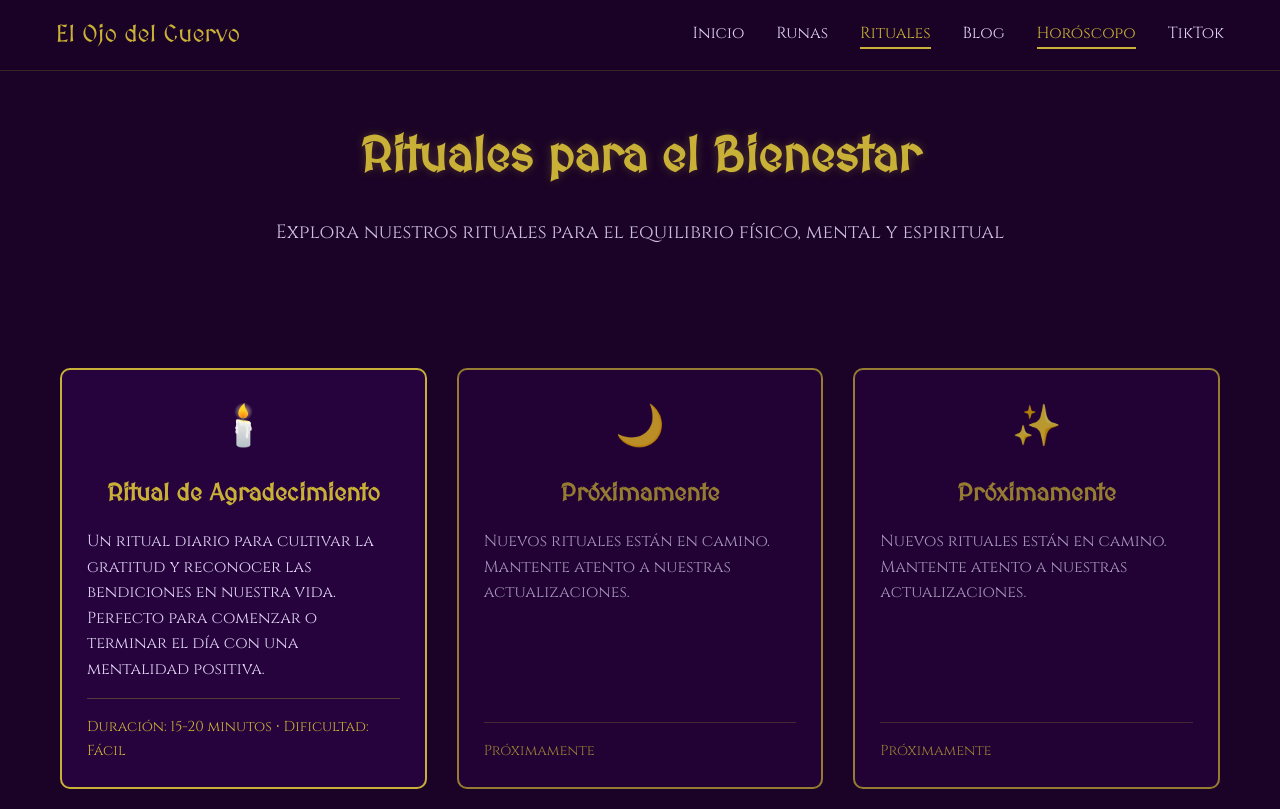
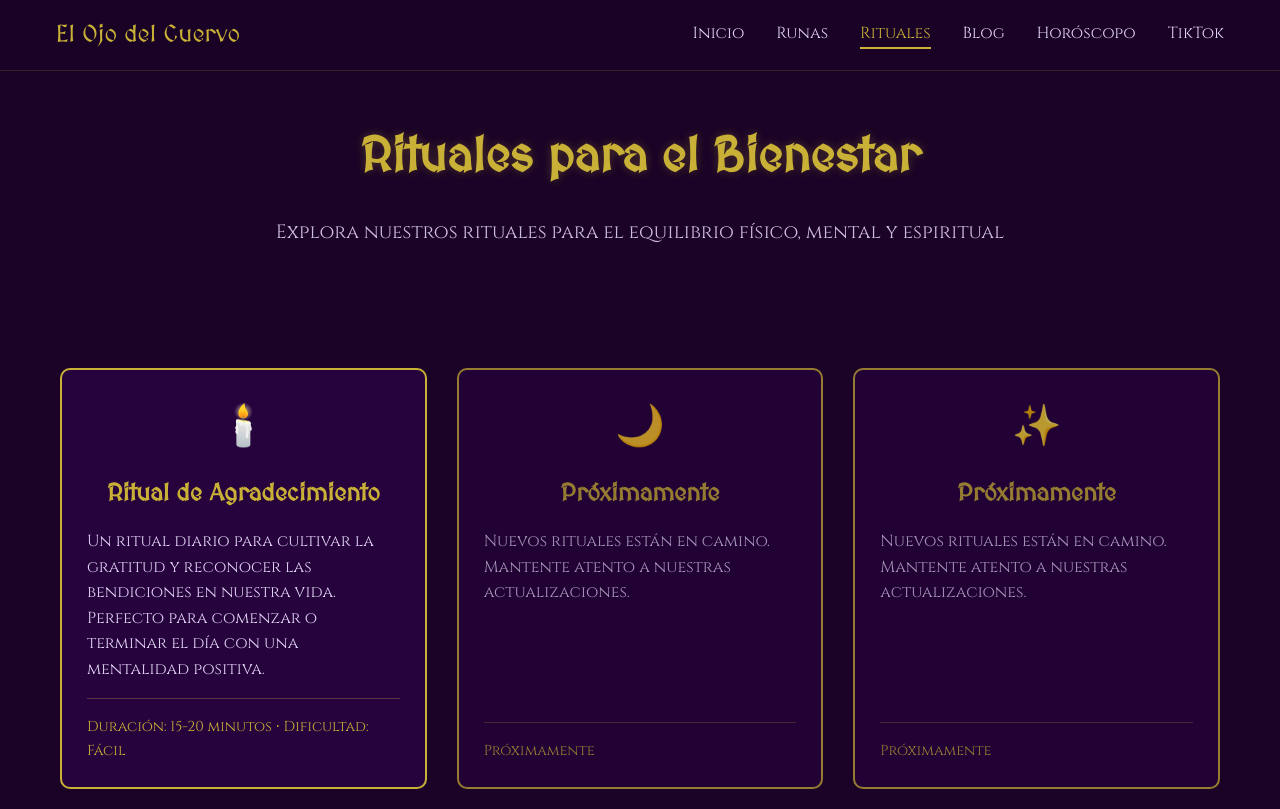
Before and after one commit to MikiMauZ/elojodelcuervo, a website: page rituales.html in a window 1280 px wide. Drawn offline with Linux system fonts and the light colour scheme.

Commit message:
Update rituales.html

```diff
--- a/rituales.html
+++ b/rituales.html
@@ -93,7 +93,7 @@
                 <a href="runas.html">Runas</a>
                 <a href="rituales.html" class="active">Rituales</a>
                 <a href="blog.html">Blog</a>
-                <a href="horoscopo.html" class="active">Horóscopo</a>
+                <a href="horoscopo.html">Horóscopo</a>
                 <a href="tiktok.html">TikTok</a>
             </nav>
             <button class="menu-button">☰</button>
```
